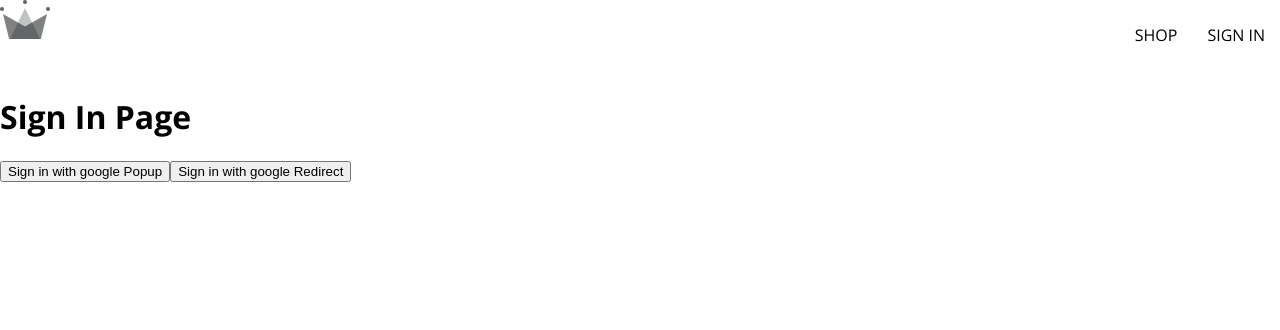
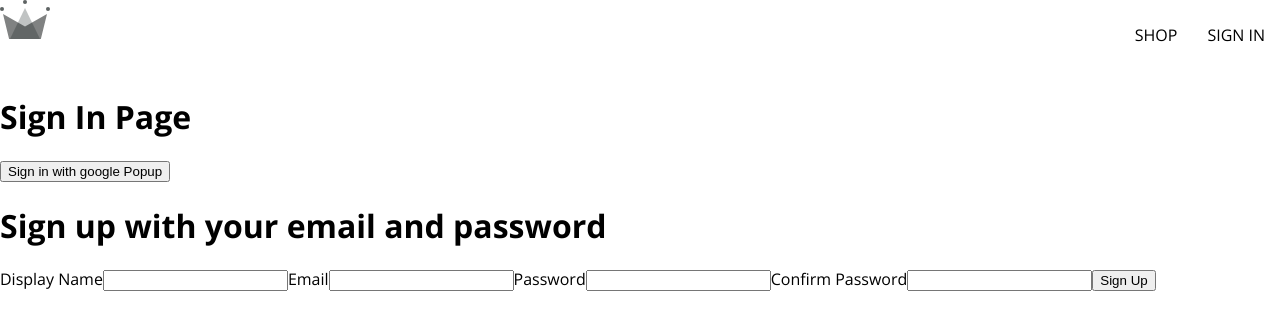
Before and after one commit to Jbasilio55/royalty_clothing, a React (Vite) app in the folder royalty-clothing/: page /sign-in in a window 1280 px wide. Shown: the top 330 px of the page. Built offline with nearby package versions, Linux system fonts and the light colour scheme.

Commit message:
sign up form is working and all input fields are bieng tracked

```diff
--- /dev/null
+++ b/royalty-clothing/src/components/sign-up-form/sign-up-form.component.jsx
@@ -0,0 +1,67 @@
+import { useState } from "react";
+
+const defaultFormFields = {
+  displayName: "",
+  email: "",
+  password: "",
+  confirmPassword: "",
+};
+
+const SignUpForm = () => {
+  const [formFields, setFormFields] = useState(defaultFormFields);
+  const { displayName, email, password, confirmPassword } = formFields;
+
+  console.log(formFields);
+
+  const handleChange = (event) => {
+    const { name, value } = event.target;
+
+    setFormFields({ ...formFields, [name]: value });
+  };
+
+  return (
+    <div>
+      <h1>Sign up with your email and password</h1>
+      <form onSubmit={() => {}}>
+        <label>Display Name</label>
+        <input
+          type="text"
+          required
+          onChange={handleChange}
+          name="displayName"
+          value={displayName}
+        />
+
+        <label>Email</label>
+        <input
+          type="email"
+          required
+          onChange={handleChange}
+          name="email"
+          value={email}
+        />
+
+        <label>Password</label>
+        <input
+          type="password"
+          required
+          onChange={handleChange}
+          name="password"
+          value={password}
+        />
+
+        <label>Confirm Password</label>
+        <input
+          type="password"
+          required
+          onChange={handleChange}
+          name="confirmPassword"
+          value={confirmPassword}
+        />
+        <button type="submit">Sign Up</button>
+      </form>
+    </div>
+  );
+};
+
+export default SignUpForm;
--- a/royalty-clothing/src/routes/sign-in/sign-in.component.jsx
+++ b/royalty-clothing/src/routes/sign-in/sign-in.component.jsx
@@ -1,8 +1,9 @@
 import {
   signInWithGooglePopup,
-  signInWithGoogleRedirect,
   createUserDocumentFromAuth,
 } from "../../utils/firebase/firebase.utils";
+
+import SignUpForm from "../../components/sign-up-form/sign-up-form.component";
 
 const SignIn = () => {
   const logGoogleUser = async () => {
@@ -10,16 +11,11 @@
     const userDocRef = await createUserDocumentFromAuth(user);
   };
 
-  const logGoogleRedirect = async () => {
-    const { user } = await signInWithGoogleRedirect();
-    console.log({ user });
-  };
-
   return (
     <div>
       <h1>Sign In Page</h1>
       <button onClick={logGoogleUser}>Sign in with google Popup</button>
-      <button onClick={logGoogleRedirect}>Sign in with google Redirect</button>
+      <SignUpForm />
     </div>
   );
 };
```
